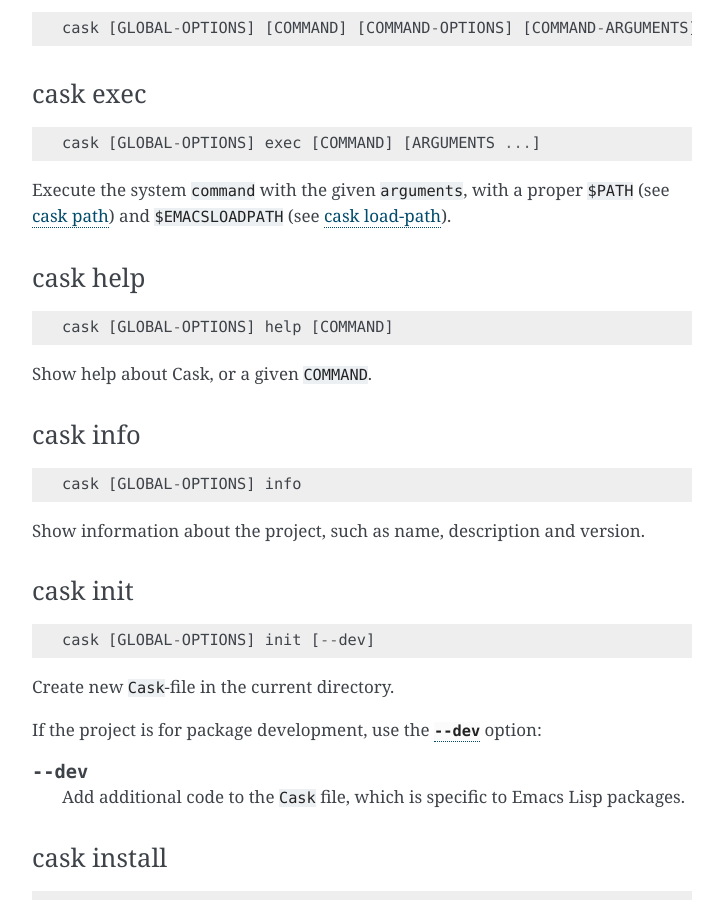
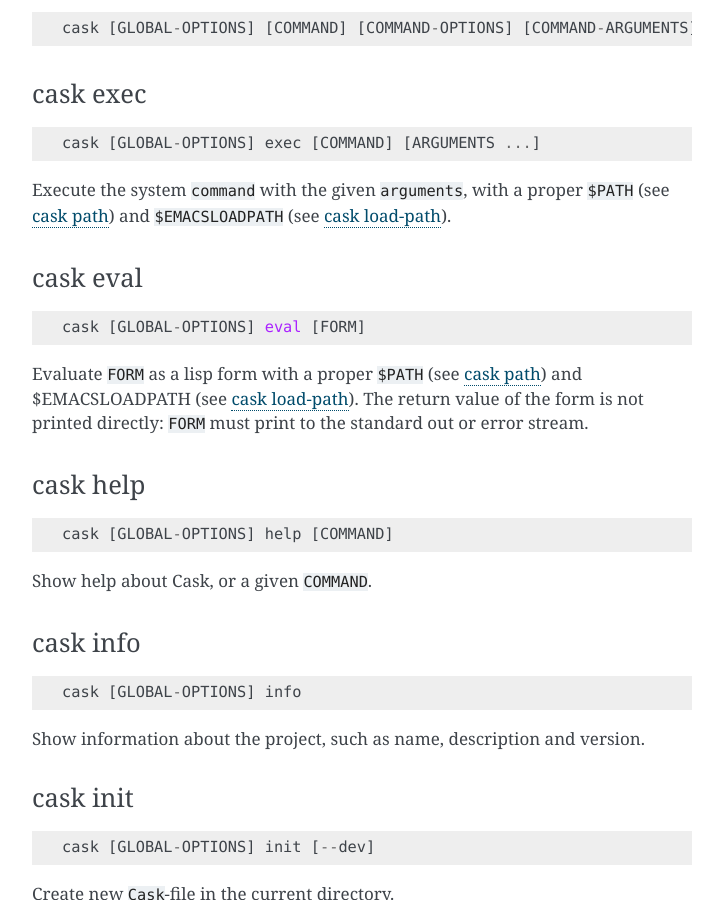
Before and after one commit to cask/cask, a Sphinx documentation site: the page built from doc/guide/usage.rst, in a window 1280 px wide and 900 px high, scrolled down 1027 px. Shown: the whole window, without its empty margins (388-1111 px from the left). Built offline with Sphinx 7.4.7, drawn with Linux system fonts in a browser that asks for light colours; cross-references to code outside the pages are shown as plain code.

Commit message:
Adds support for eval command.
This allows executing arbitrary lisp in the context of the current
project.

```diff
--- a/doc/guide/usage.rst
+++ b/doc/guide/usage.rst
@@ -74,6 +74,24 @@
 Execute the system :var:`command` with the given :var:`arguments`, with a
 proper `$PATH` (see :ref:`cask path`) and `$EMACSLOADPATH` (see :ref:`cask
 load-path`).
+
+
+.. _cask eval:
+
+cask eval
+---------
+
+.. program:: cask eval
+
+::
+
+   cask [GLOBAL-OPTIONS] eval [FORM]
+
+Evaluate ``FORM`` as a lisp form with a proper `$PATH` (see :ref:`cask path`)
+and $EMACSLOADPATH (see :ref:`cask load-path`). The return value of the form
+is not printed directly: ``FORM`` must print to the standard out or error
+stream.
+
 
 .. _cask help:
 
```
Also changed, not shown: 4 other files.
